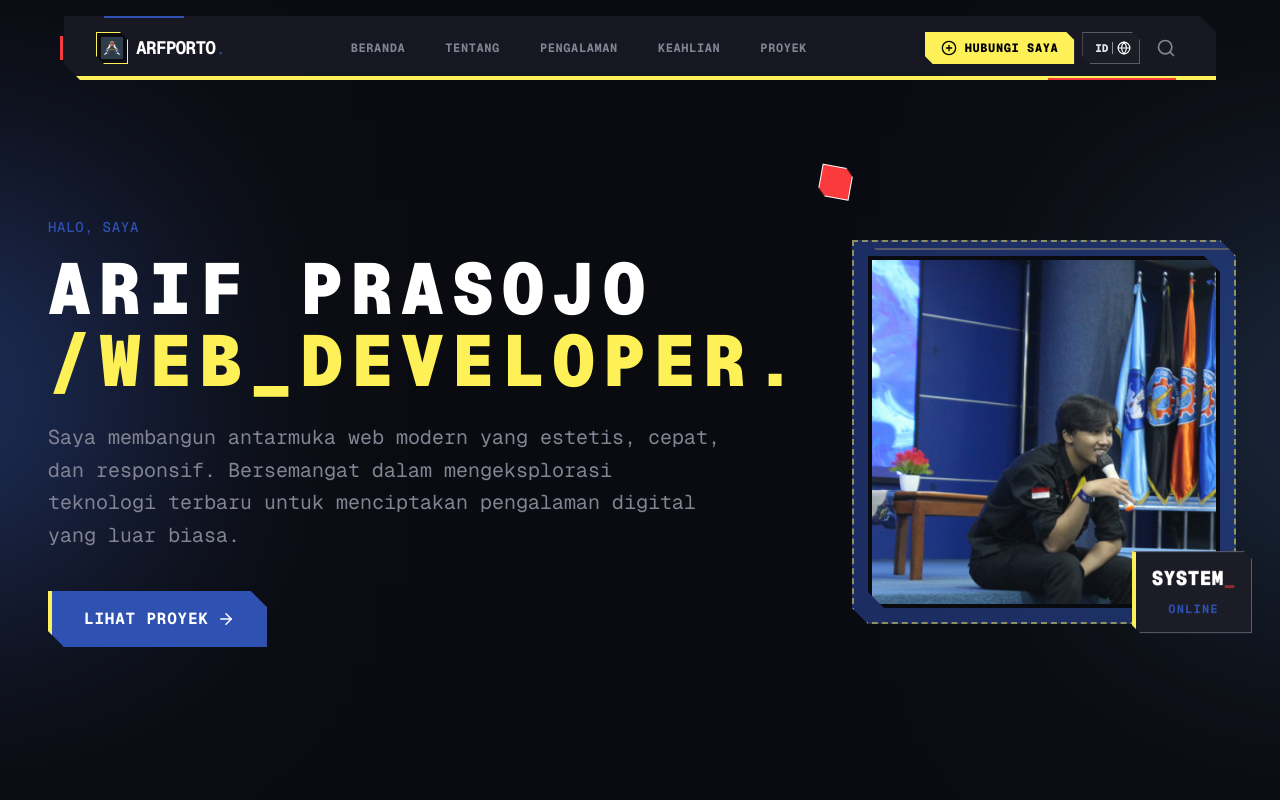
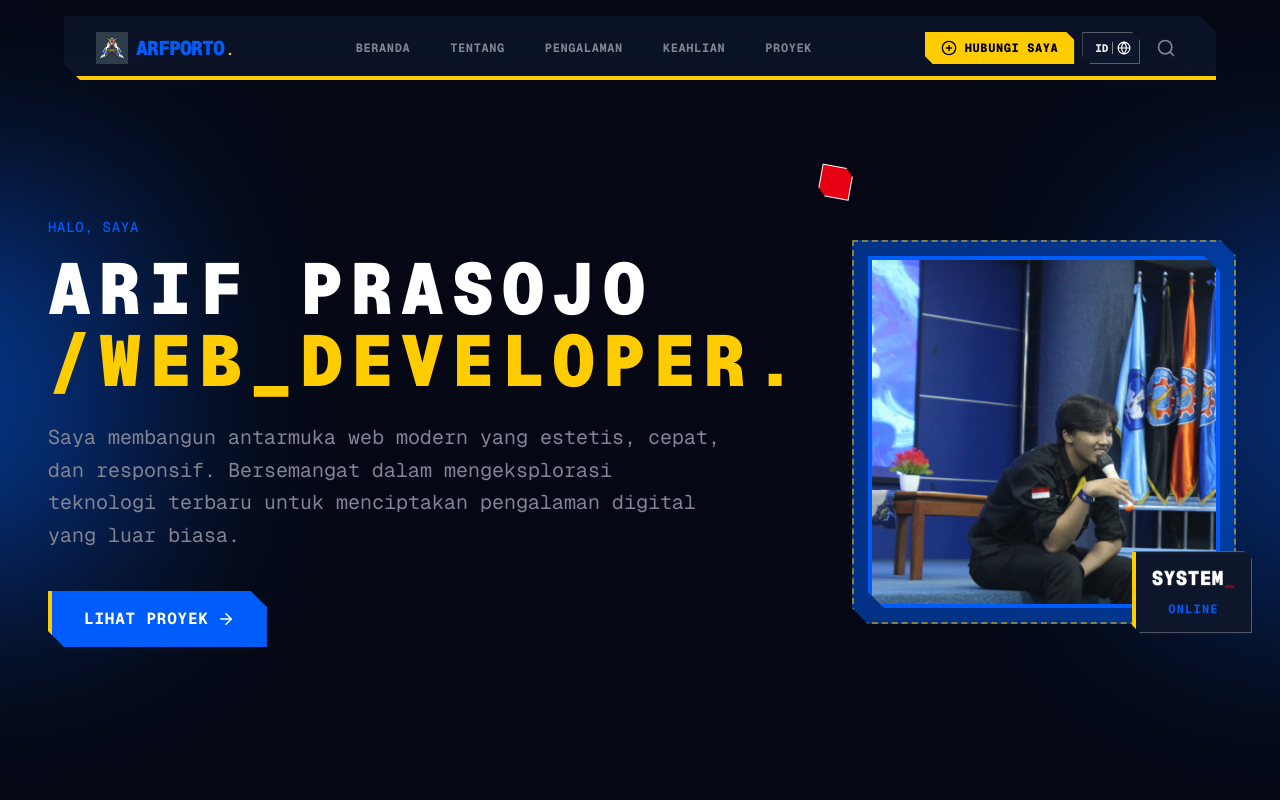
Before and after one commit to ArifPrasojo/porto-web, a Next.js app: page / in a window 1280 px wide. Shown: the top 800 px of the page. Built offline with nearby package versions, Linux system fonts and the light colour scheme.

Commit message:
fix: responsive

```diff
--- a/src/app/globals.css
+++ b/src/app/globals.css
@@ -1,19 +1,19 @@
 @import "tailwindcss";
 
 :root, .dark {
-  --color-primary: #0A0B10; /* Space Black */
-  --color-secondary: #1B1C26; /* Deep dark blue-grey for cards */
-  --color-tertiary: #2C2D3A; /* Slightly lighter for hovers */
-  --color-accent: #2E51B2; /* Royal Blue */
-  --color-accent-hover: #1D377A;
-  --color-highlight: #FEF057; /* Bright Yellow */
-  --color-danger: #FA3A3D; /* Bright Red */
+  --color-primary: #050814; /* Deep Space Black with a hint of blue */
+  --color-secondary: #0D162B; /* Dark Gundam Blue for cards/panels */
+  --color-tertiary: #1A2849; /* Lighter blue-grey for hovers */
+  --color-accent: #005CFA; /* Vibrant Classic Gundam Blue */
+  --color-accent-hover: #0045B8;
+  --color-highlight: #FFCC00; /* Classic Gundam Yellow */
+  --color-danger: #E60012; /* Classic Gundam Red */
   --color-text-main: #FFFFFF; /* Pure White */
   --color-text-muted: #828393; /* Muted slate gray */
   --color-border: #5A5B69; /* Dark Slate Gray from palette */
   --background: var(--color-primary);
   --foreground: var(--color-text-main);
-  --color-grid: rgba(46, 81, 178, 0.15); /* Blue grid */
+  --color-grid: rgba(0, 92, 250, 0.15); /* Vibrant Blue grid */
 }
 
 @theme inline {
--- a/src/app/layout.tsx
+++ b/src/app/layout.tsx
@@ -16,6 +16,9 @@ const geistMono = Geist_Mono({
 export const metadata: Metadata = {
   title: "ArfPorto | Arif Prasojo",
   description: "Portofolio profesional Arif Prasojo dengan UI modern dan animasi expert.",
+  icons: {
+    icon: "/gundam_a_logo.png",
+  },
 };
 
 export default function RootLayout({
--- a/src/components/Hero.tsx
+++ b/src/components/Hero.tsx
@@ -10,8 +10,8 @@ export default function Hero() {
   return (
     <section id="home" className="relative min-h-screen flex items-center pt-22 pb-20 md:pt-16 md:pb-0 overflow-hidden">
       {/* Background Ornaments */}
-      <div className="absolute top-1/4 -left-64 w-96 h-96 bg-[var(--color-accent)] rounded-full mix-blend-screen filter blur-[128px] opacity-20 animate-pulse" />
-      <div className="absolute bottom-1/4 -right-64 w-96 h-96 bg-blue-400 rounded-full mix-blend-screen filter blur-[128px] opacity-20" />
+      <div className="absolute top-1/4 -left-64 w-96 h-96 bg-[var(--color-accent)] rounded-full mix-blend-screen filter blur-[100px] opacity-40 animate-pulse" />
+      <div className="absolute bottom-1/4 -right-64 w-96 h-96 bg-[var(--color-accent)] rounded-full mix-blend-screen filter blur-[100px] opacity-40" />
 
       <div className="container mx-auto px-6 md:px-12 relative z-10 flex flex-col md:flex-row items-center gap-12 mt-10 md:mt-0">
 
@@ -75,13 +75,13 @@ export default function Hero() {
         >
           <div className="relative w-64 h-64 sm:w-80 sm:h-80 md:w-96 md:h-96">
             {/* Solid Tech Background (No Gradient) */}
-            <div className="absolute inset-0 bg-[var(--color-accent)] mecha-cut opacity-30 animate-pulse"></div>
+            <div className="absolute inset-0 bg-[var(--color-accent)] mecha-cut opacity-50 shadow-[0_0_30px_var(--color-accent)] animate-pulse"></div>
 
             {/* Inner Ring */}
-            <div className="absolute inset-2 bg-[var(--color-secondary)] mecha-cut border border-[var(--color-border)] scanline"></div>
+            <div className="absolute inset-2 bg-[var(--color-secondary)] mecha-cut scanline"></div>
 
             {/* Image Container */}
-            <div className="absolute inset-4 overflow-hidden mecha-cut border-4 border-[var(--color-primary)] shadow-2xl">
+            <div className="absolute inset-4 overflow-hidden mecha-cut border-4 border-[var(--color-accent)] shadow-[0_0_20px_var(--color-accent)]">
               <Image
                 src="/img/profile.JPG"
                 alt="Foto Profil Arif Prasojo"
--- a/src/components/Navbar.tsx
+++ b/src/components/Navbar.tsx
@@ -61,24 +61,18 @@ export default function Navbar() {
             )}
           />
 
-          {/* Decorative Panel Lines */}
-          <div className="absolute top-0 left-10 w-20 h-[2px] bg-[var(--color-accent)] hidden md:block z-10"></div>
-          <div className="absolute bottom-0 right-10 w-32 h-[2px] bg-[var(--color-danger)] hidden md:block z-10"></div>
-          <div className="absolute -left-1 top-1/2 -translate-y-1/2 w-[3px] h-6 bg-[var(--color-danger)] hidden md:block z-10"></div>
-
-          {/* Logo */}
           <a href="#home" className="flex items-center gap-2 group mr-2 relative z-10">
-            <div className="relative w-8 h-8 overflow-hidden mecha-cut-sm border border-[var(--color-highlight)] bg-[var(--color-primary)] group-hover:border-[var(--color-accent)] transition-colors">
+            <div className="relative w-8 h-8 group-hover:scale-110 transition-transform">
               <Image
                 src="/gundam_a_logo.png"
                 alt="ArfPorto Logo"
                 fill
                 sizes="32px"
-                className="object-cover p-1"
+                className="object-contain mix-blend-screen"
               />
             </div>
-            <span className="text-lg font-bold tracking-tighter text-[var(--color-text-main)] hidden md:block">
-              ArfPorto<span className="font-light text-[var(--color-accent)]">.</span>
+            <span className="text-lg md:text-xl font-black tracking-tighter text-[var(--color-accent)] uppercase">
+              ArfPorto<span className="font-light text-[var(--color-highlight)]">.</span>
             </span>
           </a>
 
--- a/src/components/Preloader.tsx
+++ b/src/components/Preloader.tsx
@@ -78,13 +78,13 @@ export default function Preloader() {
                   animate={{ scale: 1, opacity: 1 }}
                   transition={{ duration: 0.5, ease: "easeOut" }}
                 >
-                  <div className="relative w-20 h-20 overflow-hidden mecha-cut-sm border-2 border-[var(--color-accent)] bg-[var(--color-primary)] shadow-[0_0_20px_var(--color-accent)]">
+                  <div className="relative w-24 h-24">
                     <Image
                       src="/gundam_a_logo.png"
                       alt="Logo"
                       fill
-                      sizes="80px"
-                      className="object-cover p-2"
+                      sizes="96px"
+                      className="object-contain mix-blend-screen"
                     />
                   </div>
                 </motion.div>
```
